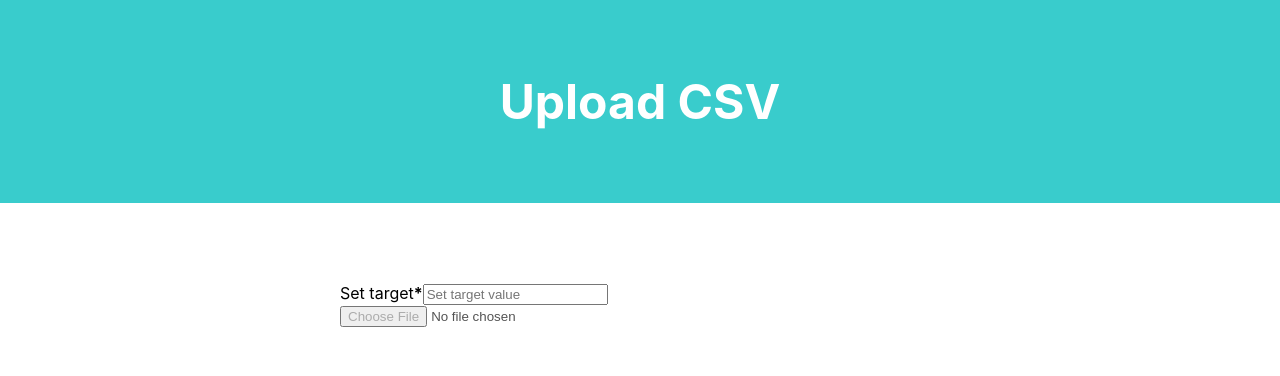
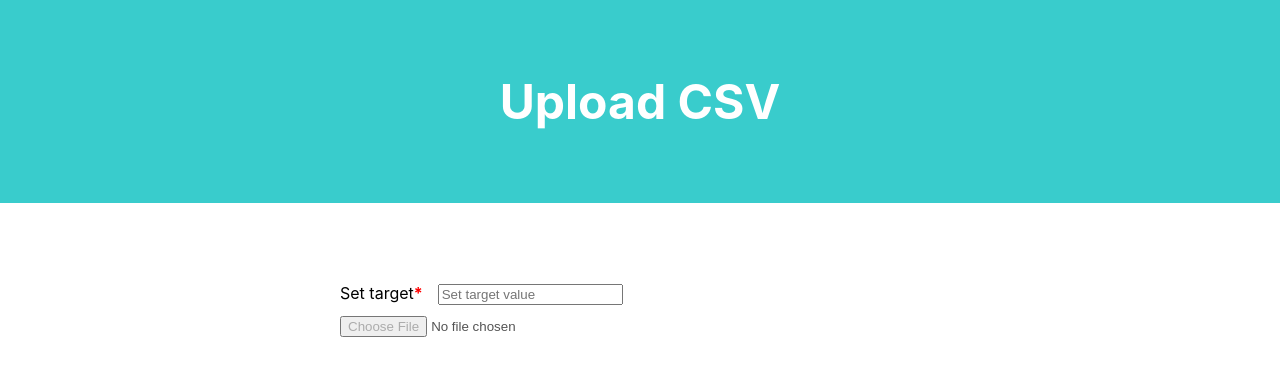
Before and after one commit to mukkaramwaheed/upload-csv-react, a React (Create React App) app: page / in a window 1280 px wide. Shown: the top 376 px of the page. Built offline with nearby package versions, Linux system fonts and the light colour scheme.

Commit message:
Add styling for fields

```diff
--- a/src/App.module.css
+++ b/src/App.module.css
@@ -1,5 +1,5 @@
 .header {
-  background-color:#39CCCC;
+  background-color: #39cccc;
   padding: 2.5em 0;
   text-align: center;
   margin-bottom: 2em;
@@ -34,6 +34,16 @@
   padding-bottom: 15px;
 }
 
+.marg10 {
+  margin: 10px 0px;
+}
+
+.danger {
+  color: red;
+}
+.margRight15 {
+  margin-right: 15px;
+}
 @media (min-width: 700px) {
   .header {
     margin-bottom: 5em;
```
